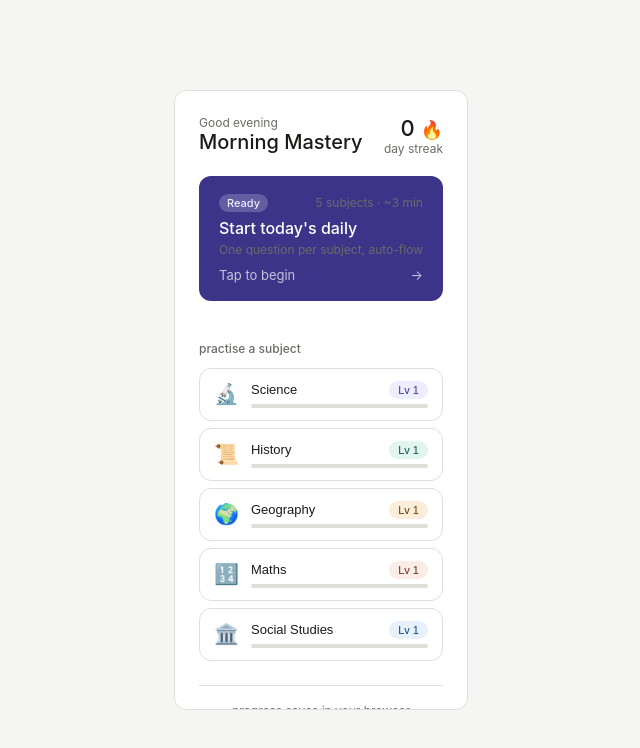
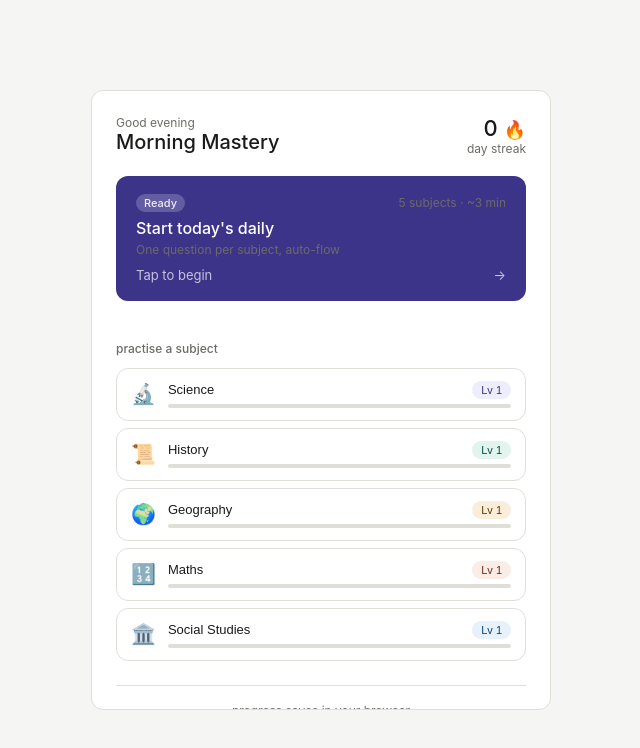
Before and after one commit to m-manalo/morning-mastery, a React (Create React App) app: page / in a window 1280 px wide. Shown: the top 748 px of the page, without its empty margins (319-959 px from the left). Built offline with nearby package versions, Linux system fonts and the light colour scheme.

Commit message:
Fix card width — no more size jumping between screens

```diff
--- a/src/App.css
+++ b/src/App.css
@@ -34,7 +34,10 @@ body {
   padding: 2rem 1rem;
 }
 
-.app-container { width: 100%; max-width: 460px; }
+.app-container {
+  width: 460px;
+  max-width: calc(100vw - 2rem);
+}
 
 .card-fixed {
   background: var(--bg);
```
